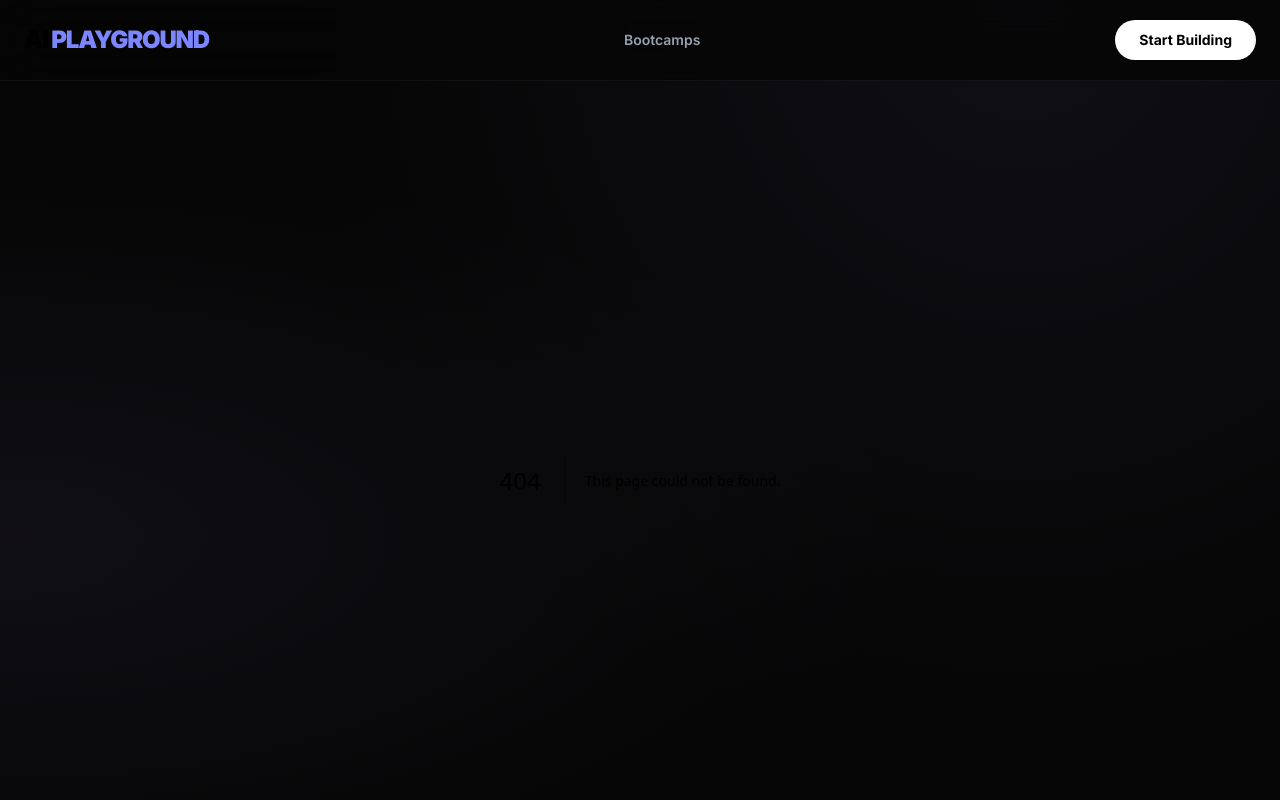
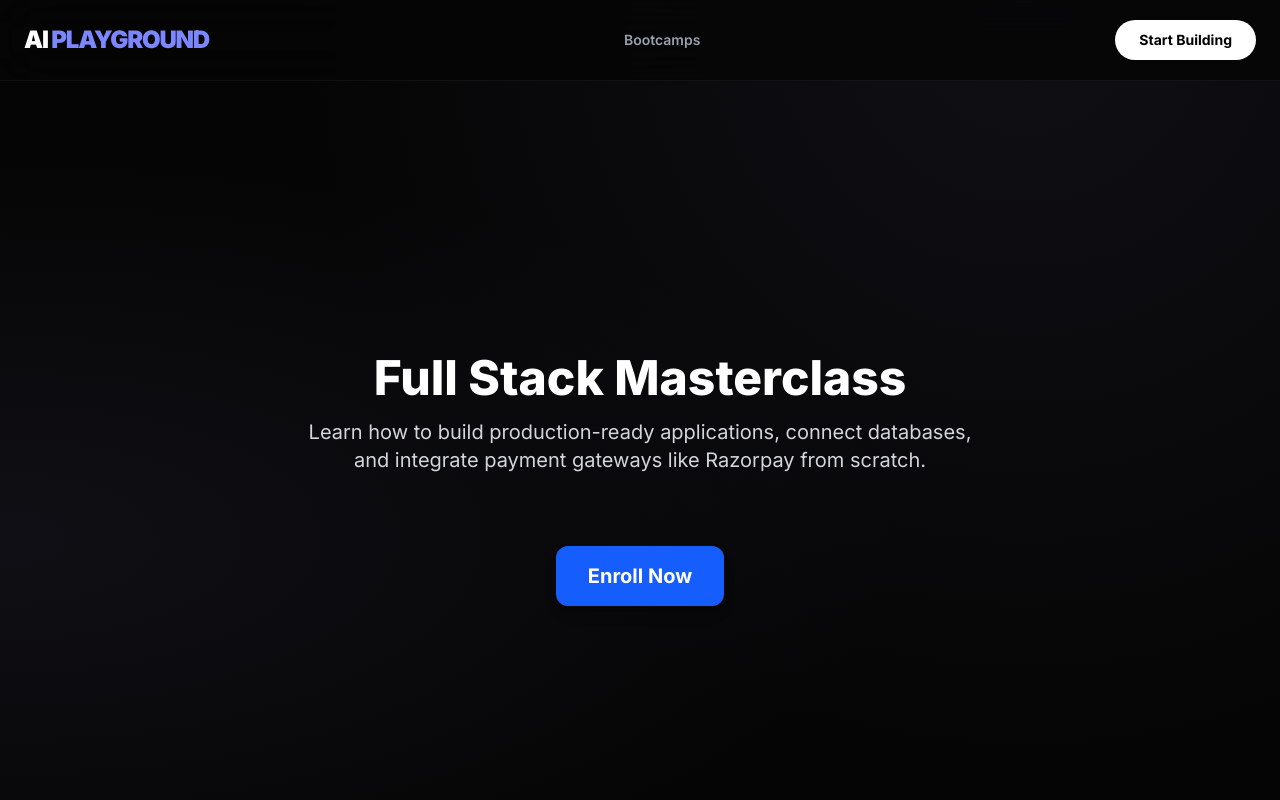
Before and after one commit to Aryan45-code/ai-playground, a Next.js app: page /course in a window 1280 px wide. Before the commit this address had no page. Shown: the top 800 px of the page. Built offline with nearby package versions, Linux system fonts and the light colour scheme.

Commit message:
Wired up complete enrollment funnel

```diff
--- /dev/null
+++ b/app/course/page.tsx
@@ -0,0 +1,21 @@
+import Link from "next/link";
+
+export default function CourseDetailPage() {
+  return (
+    <div className="min-h-screen p-10 flex flex-col items-center justify-center text-center">
+      <h1 className="text-5xl font-extrabold mb-4 text-white">Full Stack Masterclass</h1>
+      <p className="text-xl text-gray-300 max-w-2xl mb-8">
+        Learn how to build production-ready applications, connect databases, and integrate payment gateways like Razorpay from scratch.
+      </p>
+
+      {/* Course Details/Modules could go here */}
+
+      {/* The Bridge to the Payment Form */}
+      <Link href="/enroll">
+        <button className="bg-blue-600 text-white px-8 py-4 rounded-xl font-bold text-xl hover:bg-blue-700 transition shadow-lg mt-10">
+          Enroll Now
+        </button>
+      </Link>
+    </div>
+  );
+}
--- a/app/login/page.tsx
+++ b/app/login/page.tsx
@@ -8,7 +8,7 @@ export default function LoginPage() {
       <p className="text-gray-400 mb-8">Sign in to complete your enrollment.</p>
 
       <button
-        onClick={() => signIn("google", { callbackUrl: "/enroll" })}
+        onClick={() => signIn("google", { callbackUrl: "/" })}
         className="bg-white text-black px-6 py-3 rounded-lg font-bold shadow-md hover:bg-gray-100 transition flex items-center gap-3"
       >
         <svg className="w-6 h-6" viewBox="0 0 48 48">
```
